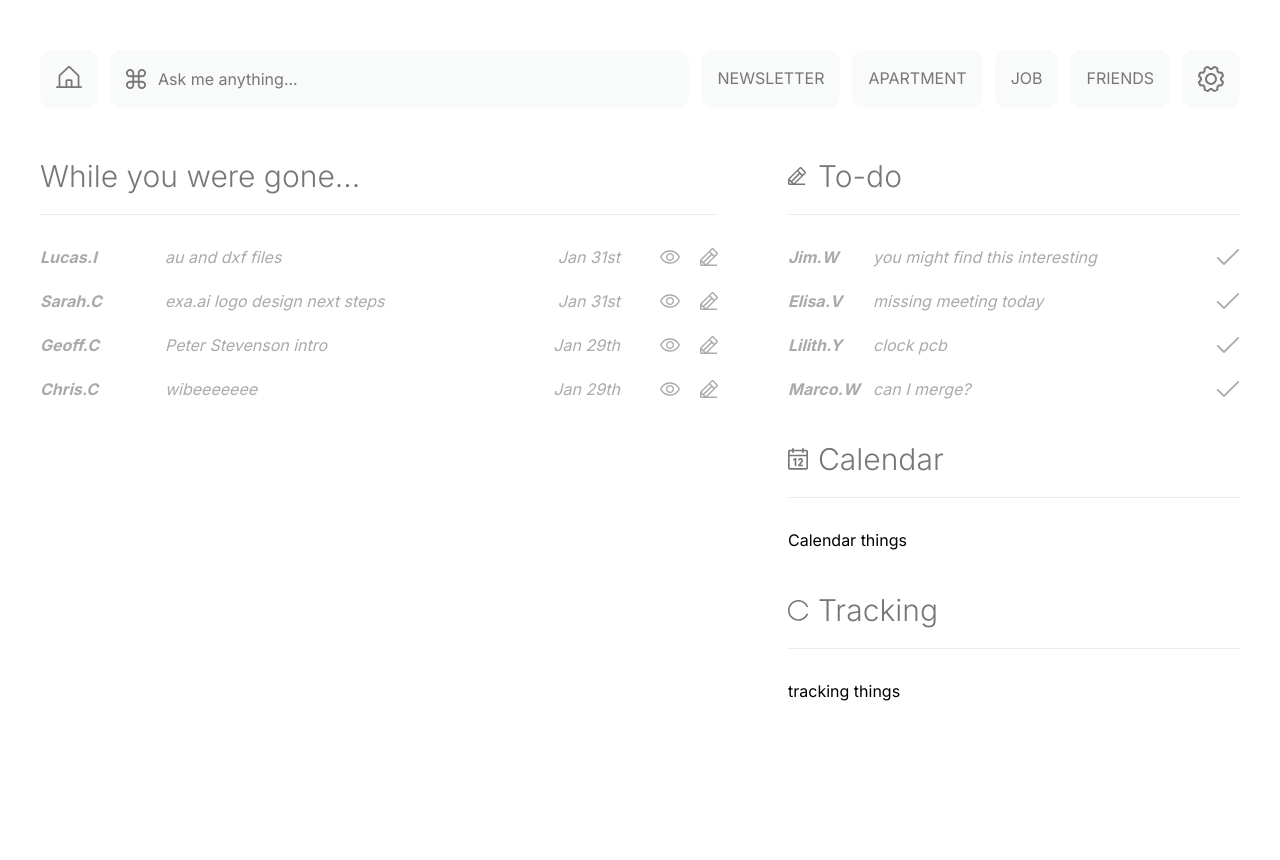
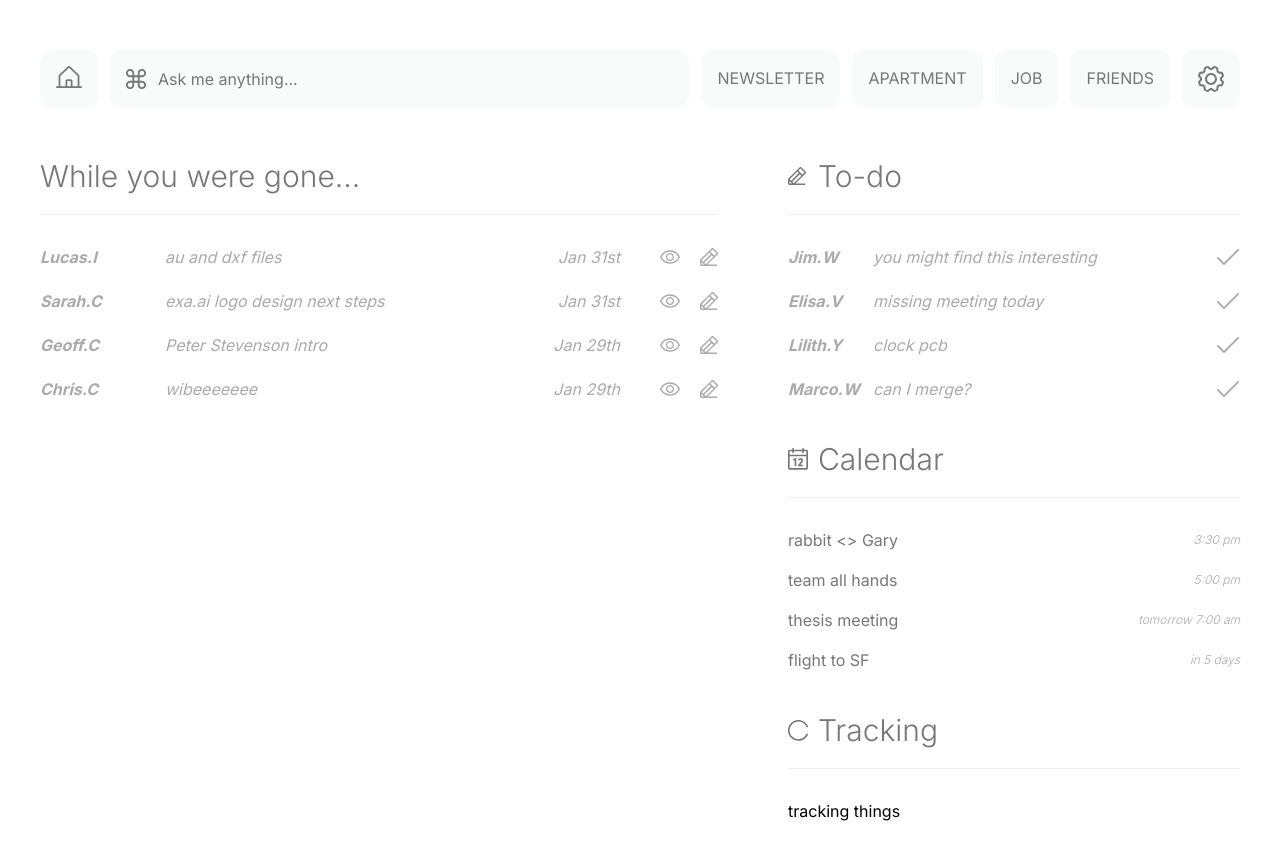
Before and after one commit to marcowang01/envelope-demo, a Next.js app: page / in a window 1280 px wide. Shown: the top 860 px of the page. Before the commit the page ends 800 px from the top, so only its background shows below. Built offline with nearby package versions, Linux system fonts and the light colour scheme.

Commit message:
add calendar cards

```diff
--- a/src/components/calendarCard.tsx
+++ b/src/components/calendarCard.tsx
@@ -1,9 +1,20 @@
 import { Card } from "./card";
 import { calendarEvents } from "@/data/emails";
 import { CalendarIcon } from "@/assets/calendar-icon";
+import { SimpleRow } from "./simpleRow";
 
 function CalendarCardItems() {
-  return <div>Calendar things</div>;
+  return (
+    <div className="flex flex-col gap-4 justify start">
+      {calendarEvents.map((event) => (
+        <SimpleRow
+          key={event.id}
+          title={event.event}
+          label={event.label}
+        />
+      ))}
+    </div>
+  )
 }
 
 export function CalendarCard() {
--- /dev/null
+++ b/src/components/simpleRow.tsx
@@ -0,0 +1,13 @@
+
+export function SimpleRow({ title, label }: { title: string; label: string}) {
+  return (
+    <div className="flex flex-row justify-between items-center w-full">
+      <div className="font-normal text-base  text-gray-500">
+        {title}
+      </div>
+      <div className="font-light text-xs  text-gray-450 italic">
+        {label}
+      </div>
+    </div>
+  )
+}
--- a/src/data/emails.ts
+++ b/src/data/emails.ts
@@ -71,24 +71,28 @@ export const calendarEvents = [
     id: uuidv4(),
     sender: "Rabbit.I",
     event: "rabbit <> Gary",
+    label: "3:30 pm",
     time: "2024-02-02T15:30:00.000Z", // Assuming current date is 2024-02-02
   },
   {
     id: uuidv4(),
     sender: "Rabbit.I",
     event: "team all hands",
+    label: "5:00 pm",
     time: "2024-02-02T17:00:00.000Z", // Assuming the same date for simplicity
   },
   {
     id: uuidv4(),
     sender: "Northwestern.U",
     event: "thesis meeting",
+    label: "tomorrow 7:00 am",
     time: "2024-02-03T07:00:00.000Z", // The next day
   },
   {
     id: uuidv4(),
     sender: "United.A",
     event: "flight to SF",
+    label: "in 5 days",
     time: "2024-02-07T15:00:00.000Z", // In 5 days from the assumed date
   },
 ];
@@ -97,7 +101,7 @@ export const trackingItems = [
   {
     id: uuidv4(),
     item: "mattress",
-    status: "delivered",
+    status: "delivered 2 days ago",
     date: "2024-01-31T15:00:00.000Z", // 2 days ago from the assumed current date
   },
   {
```
Also changed, not shown: src/app/icon.svg.
